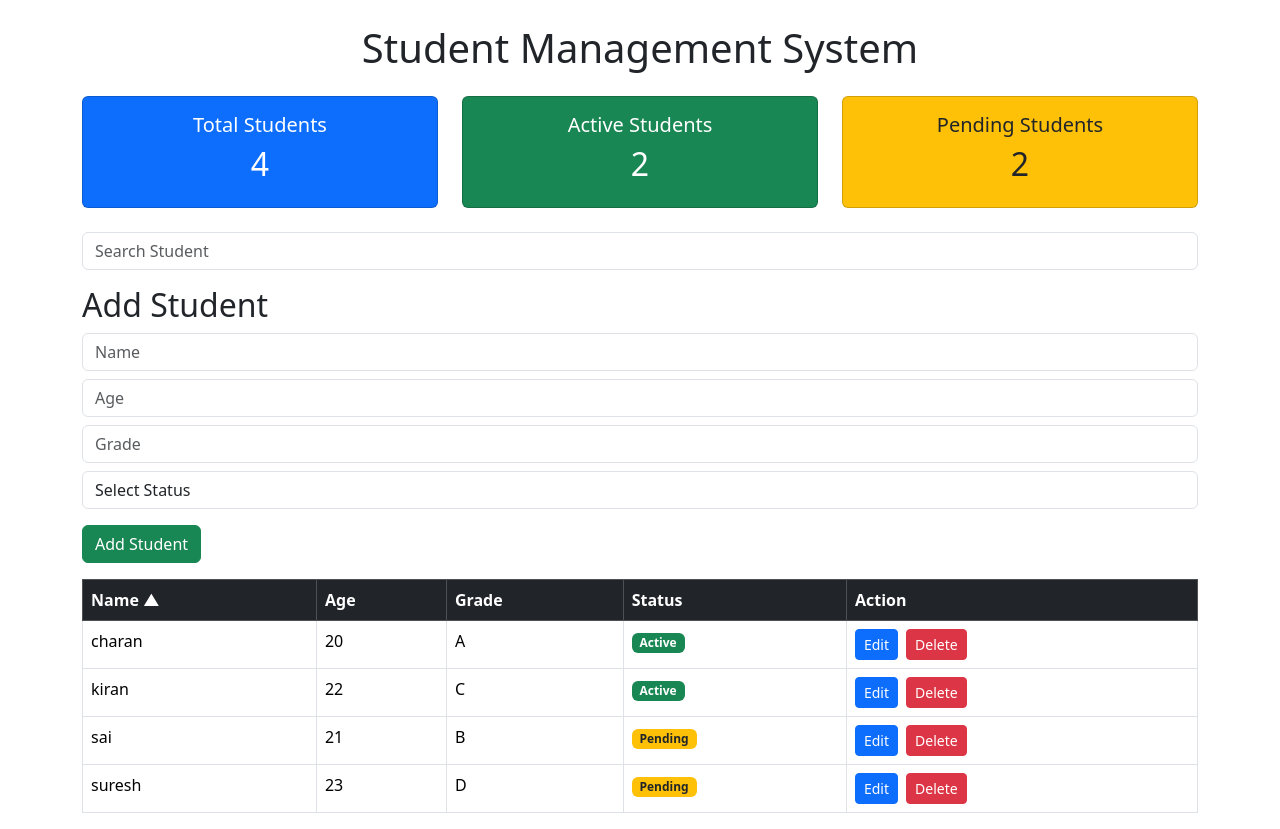
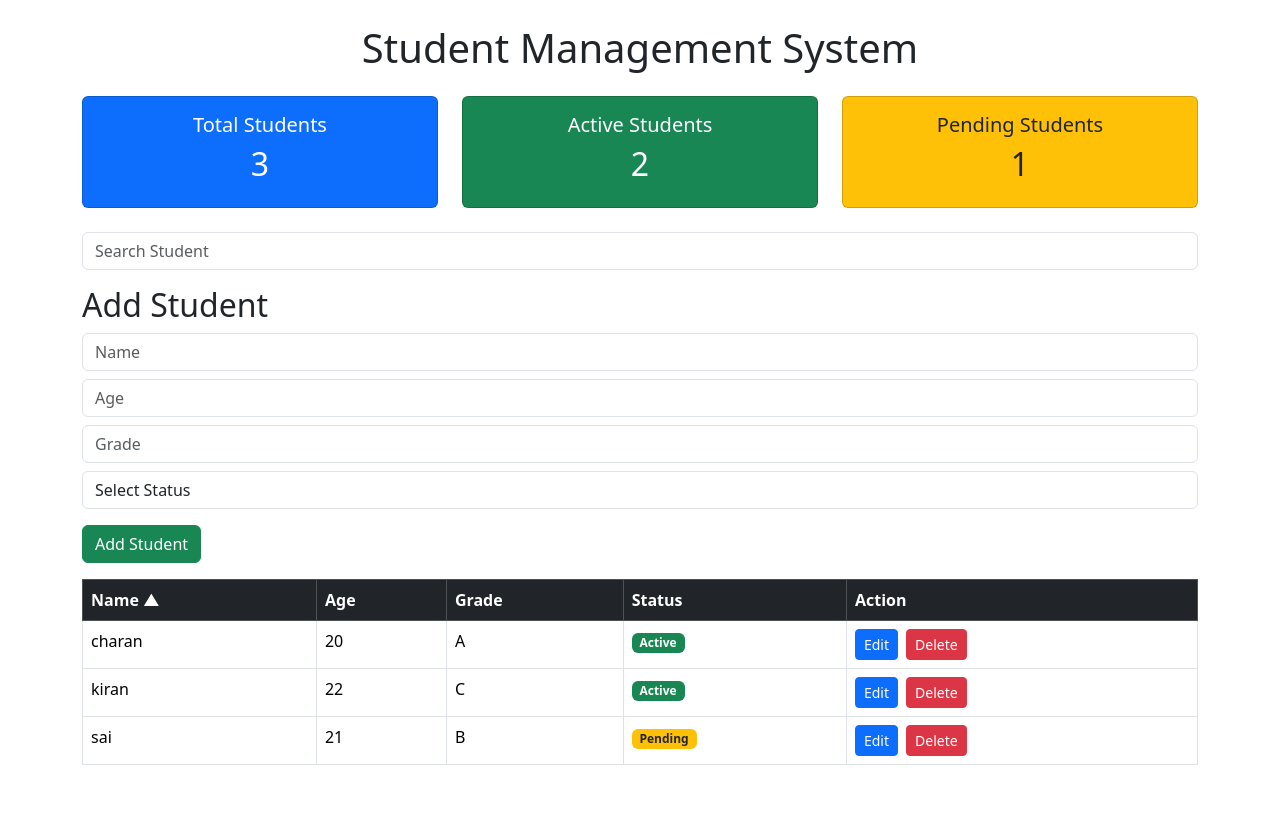
Before and after one commit to BonagiriCharan22/FSD, a React (Create React App) app in the folder React/object/: page / in a window 1280 px wide. After the commit the page ends 800 px from the top, so only its background shows below. Built offline with nearby package versions, Linux system fonts and the light colour scheme.

Commit message:
Made some changes to Object code in react folder

```diff
--- a/React/object/src/App.js
+++ b/React/object/src/App.js
@@ -5,7 +5,6 @@ let istudents = [
   { name: "charan", age: 20, grade: "A", status: "Active" },
   { name: "sai", age: 21, grade: "B", status: "Pending" },
   { name: "kiran", age: 22, grade: "C", status: "Active" },
-  { name: "suresh", age: 23, grade: "D", status: "Pending" },
 ];
 
 function App() {
```
